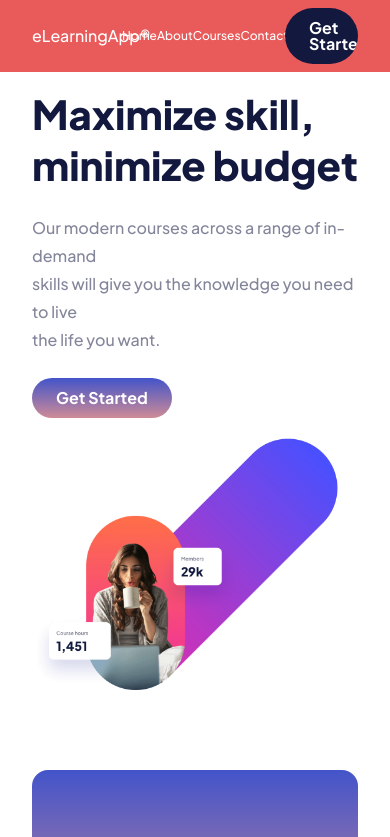
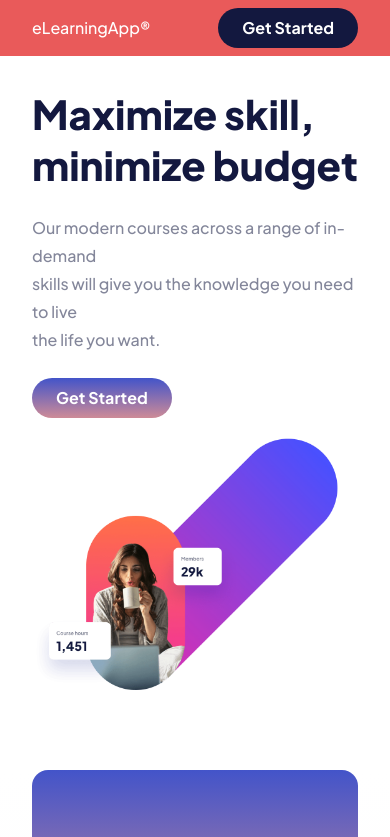
Before and after one commit to GreyFoundation2020/elearning, a React (Vite) app in the folder elearningAPP/: page / in a window 390 px wide. Shown: the top 837 px of the page. Built offline with nearby package versions, Linux system fonts and the light colour scheme.

Commit message:
navbar work on

```diff
--- a/elearningAPP/src/styles/index.css
+++ b/elearningAPP/src/styles/index.css
@@ -65,7 +65,7 @@ header{
     padding-left: 2rem;
     padding-right: 2rem;
 }
-ul{
+.list-section{
   display:none;
 }
 }
```
